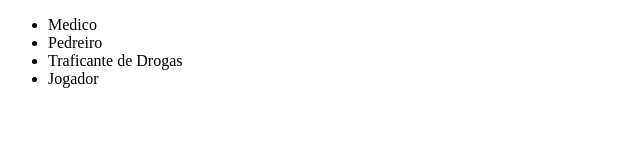
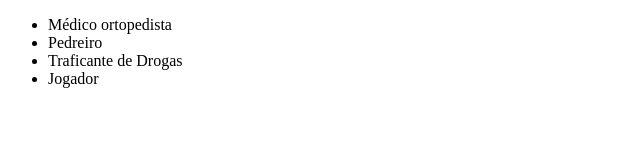
Before and after one commit to GabrielCordeiro97/curso-git, a plain HTML site: page index.html in a window 1280 px wide. Shown: the full height of the page, 0-640 px from the left. Drawn offline with Linux system fonts and the light colour scheme.

Commit message:
mudando a li de 'Medico' para 'Médico Ortopedista'

```diff
--- a/index.html
+++ b/index.html
@@ -9,7 +9,7 @@
 <body>
     <main>
         <ul>
-            <li>Medico</li>
+            <li>Médico ortopedista</li>
             <li>Pedreiro</li>
             <li>Traficante de Drogas</li>
             <li>Jogador</li>
```
